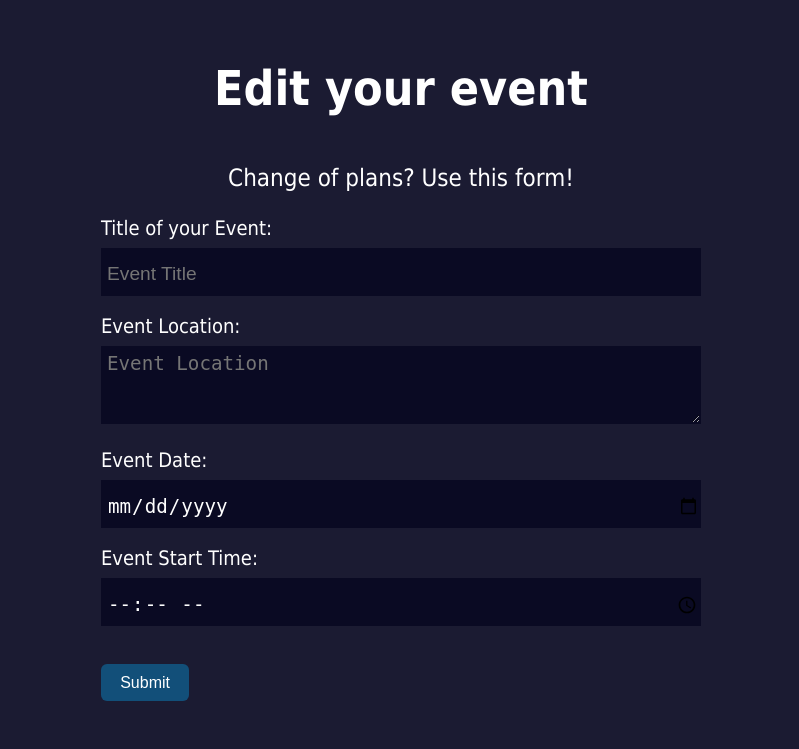
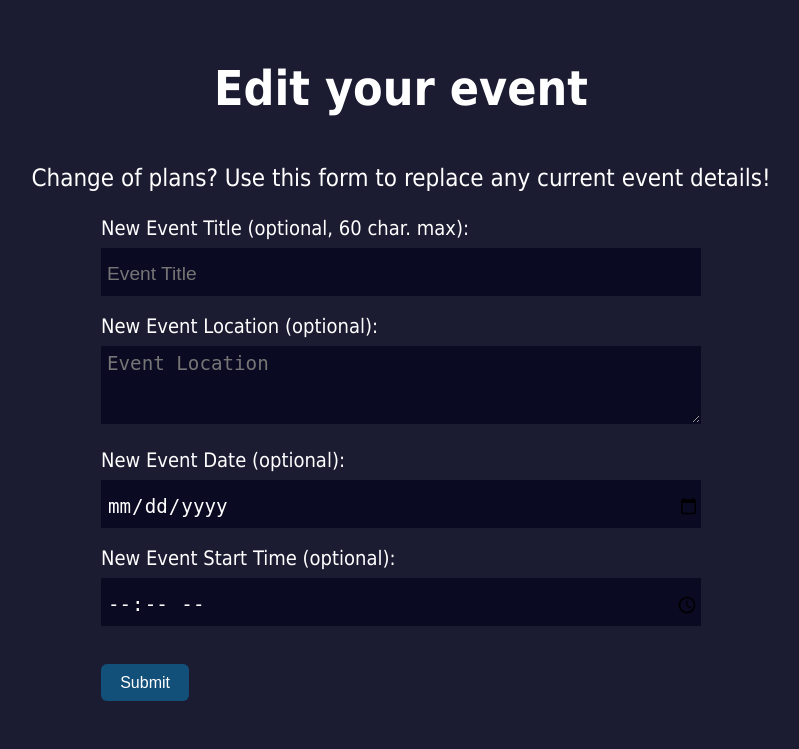
Before and after one commit to canguiano13/roll-call, a Flask app: template templates/editEvent.html in a window 1280 px wide. Shown: the part 69-818 px from the top of the page, without its empty margins (239-1038 px from the left). Run offline with Flask 3, Linux system fonts and the light colour scheme; the template is opened without the code that fills it, so the values that code supplies are empty; parts of the project's set-up code (start-up, migrations or seed data) failed here and were passed over.

Commit message:
Event title constraint (not all spaces; 1-60 characters

```diff
--- a/templates/createBirthday.html
+++ b/templates/createBirthday.html
@@ -28,10 +28,10 @@
         <!-- Event Title -->
         <div class="form-rows">
           <div class="labels">
-            <label for="event_title" id="name-label">Whose Birthday will be celebrated:</label>
+            <label for="event_title" id="name-label">Whose Birthday will be celebrated (60 char. max):</label>
           </div>
           <div class="fields">
-            <input name="event_title" id="event-title" class="input-fields" placeholder="{{ current_user.first_name }} {{ current_user.last_name }}'s Birthday" type="text" required>
+            <input name="event_title" id="event-title" class="input-fields" placeholder="{{ current_user.first_name }} {{ current_user.last_name }}'s Birthday" type="text" required minlength = "1" maxlength = "60">
           </div>
         </div>
 
--- a/templates/createChristmas.html
+++ b/templates/createChristmas.html
@@ -28,10 +28,10 @@
         <!-- Event Title -->
         <div class="form-rows">
           <div class="labels">
-            <label for="event_title" id="name-label">Who's hosting the Christmas Party:</label>
+            <label for="event_title" id="name-label">Who's hosting the Christmas Party (60 char. max):</label>
           </div>
           <div class="fields">
-            <input name="event_title" id="event-title" class="input-fields" placeholder="{{ current_user.first_name }} {{ current_user.last_name }}'s Christmas Party" type="text" required>
+            <input name="event_title" id="event-title" class="input-fields" placeholder="{{ current_user.first_name }} {{ current_user.last_name }}'s Christmas Party" type="text" required minlength = "1" maxlength = "60">
           </div>
         </div>
 
--- a/templates/createEvent.html
+++ b/templates/createEvent.html
@@ -27,7 +27,7 @@
       <!--title-->
       <div class="form-rows">
         <label for="event_title" id="name-label">Title of your Event:</label>
-        <input name="event_title" id="event-title" class="input-fields" placeholder="Event Title" type="text" required>
+        <input name="event_title" id="event-title" class="input-fields" placeholder="Event Title" type="text" required minlength = "1" maxlength = "60">
       </div>
       <!-- address -->
       <div class="form-rows">
--- a/templates/createHalloween.html
+++ b/templates/createHalloween.html
@@ -28,10 +28,10 @@
         <!-- Event Title -->
         <div class="form-rows">
           <div class="labels">
-            <label for="event_title" id="name-label">Who's hosting the Halloween Party:</label>
+            <label for="event_title" id="name-label">Who's hosting the Halloween Party (60 char. max):</label>
           </div>
           <div class="fields">
-            <input name="event_title" id="event-title" class="input-fields" placeholder="{{ current_user.first_name }} {{ current_user.last_name }}'s Halloween Party" type="text" required>
+            <input name="event_title" id="event-title" class="input-fields" placeholder="{{ current_user.first_name }} {{ current_user.last_name }}'s Halloween Party" type="text" required minlength = "1" maxlength = "60">
           </div>
         </div>
 
--- a/templates/createStPatty.html
+++ b/templates/createStPatty.html
@@ -28,10 +28,10 @@
         <!-- Event Title -->
         <div class="form-rows">
           <div class="labels">
-            <label for="event_title" id="name-label">Who's hosting the St. Patrick's Day Party:</label>
+            <label for="event_title" id="name-label">Who's hosting the St. Patrick's Day Party (60 char. max):</label>
           </div>
           <div class="fields">
-            <input name="event_title" id="event-title" class="input-fields" placeholder="{{ current_user.first_name }} {{ current_user.last_name }}'s St. Patty's Party" type="text" required>
+            <input name="event_title" id="event-title" class="input-fields" placeholder="{{ current_user.first_name }} {{ current_user.last_name }}'s St. Patty's Party" type="text" required minlength = "1" maxlength = "60">
           </div>
         </div>
 
--- a/templates/editEvent.html
+++ b/templates/editEvent.html
@@ -20,27 +20,27 @@
 
   <main>
     <h1>Edit your event</h1>
-    <p>Change of plans? Use this form!</p>
+    <p>Change of plans? Use this form to replace any current event details!</p>
     <!--action defines where to send form data. can send to an animation/share page-->
     <form id="survey-form" action="/edit/{{ event_info.event_id }}" method="post" enctype="multipart/form-data">
       <!-- title -->
       <div class="form-rows">
-          <label for="event_title" id="name-label">Title of your Event:</label>
-          <input name="event_title" id="event-title" class="input-fields" placeholder="Event Title" type="text">
+          <label for="event_title" id="name-label">New Event Title (optional, 60 char. max):</label>
+          <input name="event_title" id="event-title" class="input-fields" placeholder="Event Title" type="text" minlength = "1" maxlength = "60">
       </div>
       <!-- address -->
       <div class="form-rows">
-          <label for="event_address">Event Location:</label>
+          <label for="event_address">New Event Location (optional):</label>
         <textarea name="event_address" id="event-description" class="input-fields"  placeholder="Event Location" cols="1" rows="3"></textarea>
       </div>
       <!-- date -->
       <div class="form-rows">
-          <label for="event_date">Event Date:</label>
+          <label for="event_date">New Event Date (optional):</label>
           <input name="event_date" id="event-date" class="input-fields" type="date">
       </div>
       <!-- time -->
       <div class="form-rows">
-      <label for="event_time">Event Start Time:</label>
+      <label for="event_time">New Event Start Time (optional):</label>
       <input name="event_time" id="event-time" class="input-fields" type="time">
       </div>
 
```
